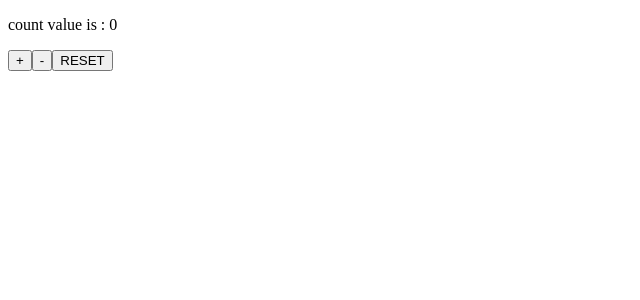
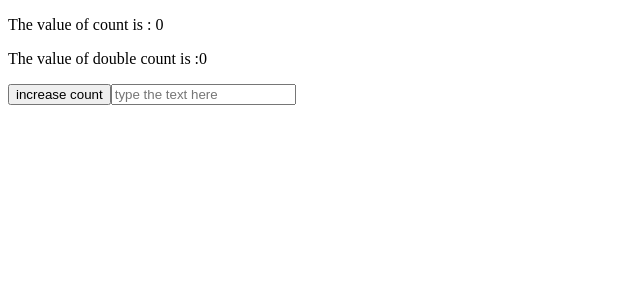
Before and after one commit to ritikkamboj/react_practice, a React (Vite) app: page / in a window 1280 px wide. Shown: the top 300 px of the page, without its empty margins (0-640 px from the left). Built offline with nearby package versions, Linux system fonts and the light colour scheme.

Commit message:
use memo hook best exanple

```diff
--- a/src/App.jsx
+++ b/src/App.jsx
@@ -1,37 +1,34 @@
-import React, { useReducer } from 'react'
-// use Reducer hook
+import React, { useMemo, useState } from 'react'
+// we are seeing the use of useMemo hook
 
+function expFunc(num)
+{
+  console.log('function running ')
 
+  for(let i=0 ; i<100000000 ; i++)
+  {
 
-const initialState = {count : 0}
+  }
+  return num *2 ;
+}
 
-function reducer(state , action)
-{
-  switch(action.type){
-    case "inc":
-      return {count : state.count + 1}
-    case 'dec':
-      return {count : state.count - 1}
-    case 'reset':
-      return {count : 0}
-    default :
-    throw new Error("mistake kardi ")
-  }
-
-}
 
 
 function App() {
 
-  const [state, dispatch] =useReducer(reducer, initialState)
+  const [count , setCount] = useState(0);
+  const [text , setText] = useState("")
+
+  const doubleValue = useMemo(()=> expFunc(count),[count])
+  // const doubleValue =expFunc(count)
+
   return (
     <div>
-      <p>count value is : {state.count}</p>
-      <div>
-        <button onClick={()=> dispatch({type : "inc"})}>+</button>
-        <button onClick={()=> dispatch({type : "dec"})}>-</button>
-        <button onClick={()=> dispatch({type : "reset"})}>RESET</button>
-      </div>
+      <p>The value of  count is : {count}</p>
+      <p>The value of double count is :{doubleValue}</p>
+
+      <button onClick={()=> setCount(count => count  + 1)}>increase count</button>
+      <input type="text" placeholder='type the text here' value={text} onChange={(e)=> setText(e.target.value)} />
     </div>
   )
 }
```
